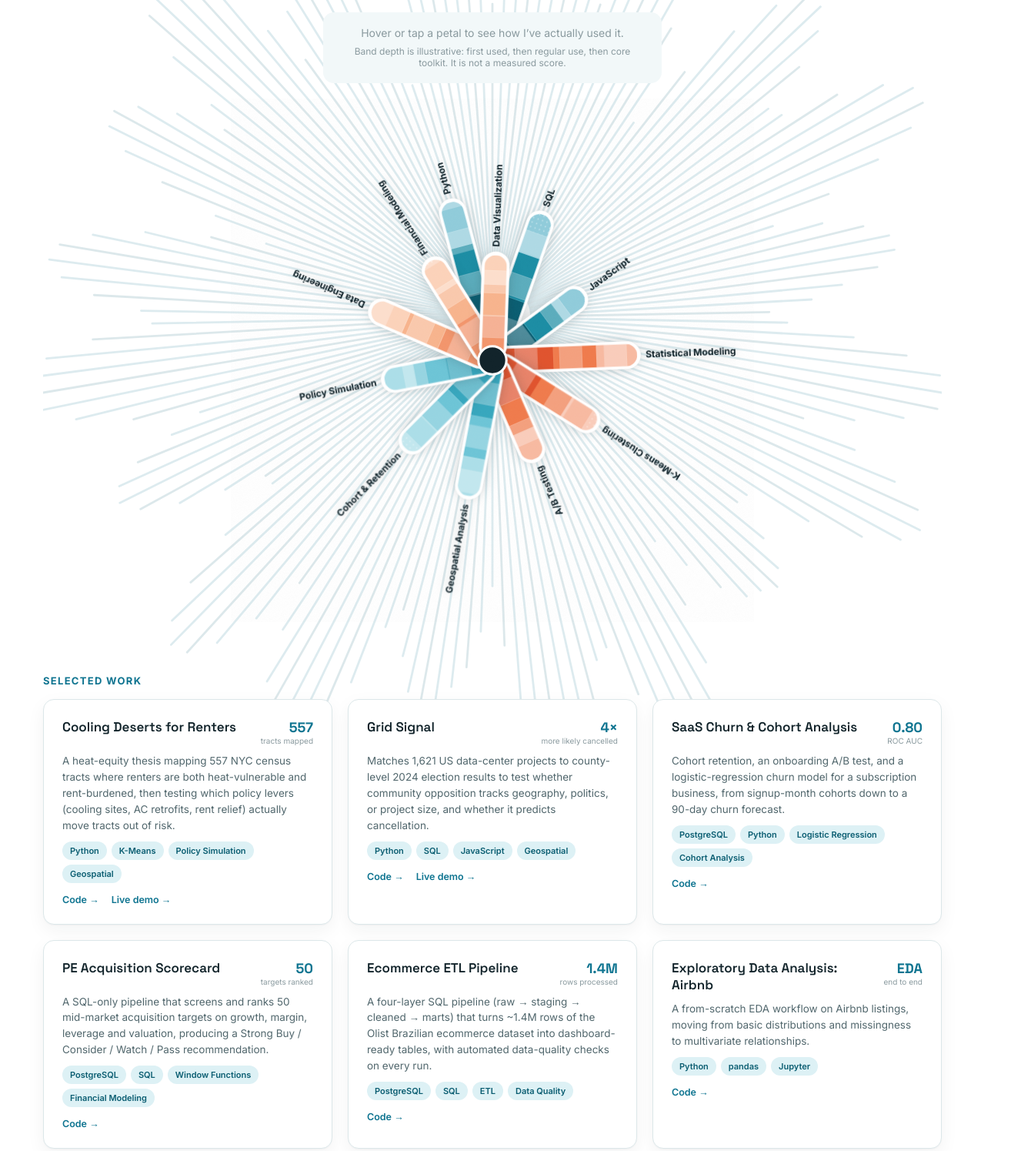
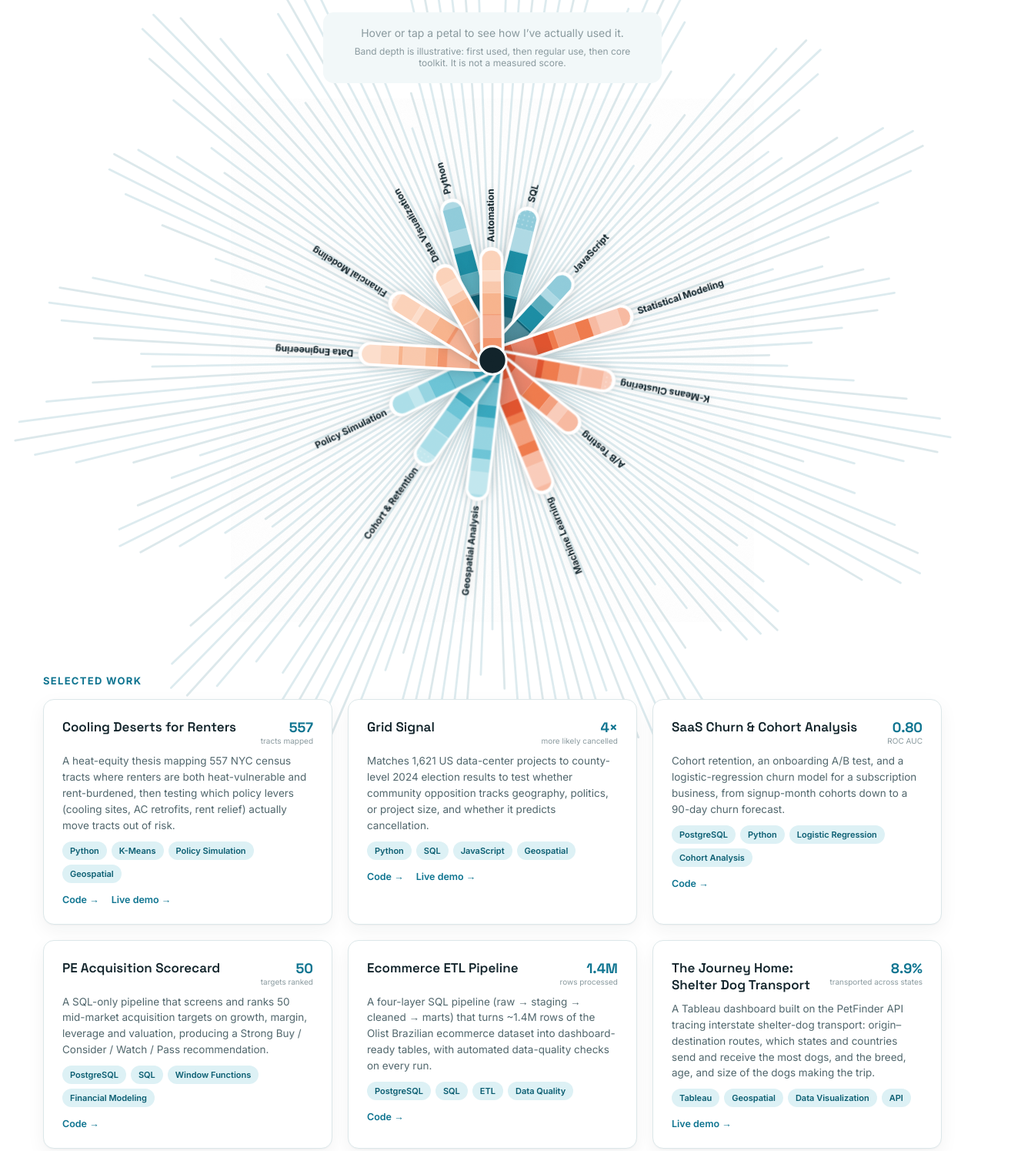
Before and after one commit to tashraf-745/data-science-portfolio, a plain HTML site: page index.html in a window 1280 px wide. Shown: the part 500-1995 px from the top of the page at 77% size, 1340 px wide, since content can reach past the window. Drawn offline with Linux system fonts and the light colour scheme.

Commit message:
Fix ambient-background alignment/clipping, swap in Tableau project, expand skills chart
- Wrap the chart's ambient background and tooltip in a dedicated
  .chart-visual container so the radiating backdrop stays concentric
  with the chart hub regardless of the detail panel's height, and
  override the generic max-width:100% image rule that was clamping it
  into a narrow strip.
- Replace the Airbnb EDA project with "The Journey Home: Shelter Dog
  Transport," a Tableau dashboard on interstate shelter-dog transport;
  make the project card's repo link optional since this project has
  none.
- Add Machine Learning and Automation petals to the skills chart, fix
  a stale project reference in the Python skill description, and tie
  Data Visualization to the new Tableau project. Derive the chart's
  totalSweep/petalWidth from SKILLS.length instead of hardcoding them,
  since going from 12 to 14 skills tightened the angular spacing
  enough to reintroduce a hover-collision bug the layout was
  originally tuned to avoid.

```diff
--- a/assets/css/styles.css
+++ b/assets/css/styles.css
@@ -67,7 +67,11 @@ img, svg { max-width: 100%; display: block; }
    It scrolls with the page rather than staying fixed — a deliberate
    trade-off for guaranteed alignment with the chart. Never intercepts
    clicks, and never affects text contrast since every opaque surface on
-   the page (cards, panels, buttons) sets its own background explicitly. */
+   the page (cards, panels, buttons) sets its own background explicitly.
+   Positioned against .chart-visual (which wraps only the chart itself,
+   sized to match it exactly), not .chart-wrap — .chart-wrap also contains
+   the skill-detail panel stacked above the chart, so its own center drifts
+   off the chart's hub whenever that panel's height changes. */
 .ambient-bg {
   position: absolute;
   top: 50%;
@@ -75,6 +79,13 @@ img, svg { max-width: 100%; display: block; }
   transform: translate(-50%, -50%);
   width: min(1400px, 140vw);
   height: min(1400px, 140vw);
+  /* Overrides the generic `img, svg { max-width: 100% }` responsive-image
+     rule below: that rule would otherwise clamp this deliberately oversized
+     burst down to its positioned ancestor's width (.chart-visual, which is
+     only as wide as the chart itself), squashing it into a tall narrow
+     strip instead of the wide square it's meant to be. */
+  max-width: none;
+  max-height: none;
   opacity: 0.14;
   pointer-events: none;
   z-index: -1;
@@ -231,12 +242,16 @@ img, svg { max-width: 100%; display: block; }
 
 /* ---------- skills chart ---------- */
 .chart-wrap {
-  position: relative;
   width: 100%;
   display: flex;
   flex-direction: column;
   align-items: center;
   gap: 20px;
+}
+.chart-visual {
+  position: relative;
+  width: 100%;
+  max-width: 680px;
 }
 .skill-tooltip {
   position: absolute;
--- a/assets/js/chart.js
+++ b/assets/js/chart.js
@@ -24,35 +24,39 @@ function buildSkillsChart() {
   const detailName = document.getElementById('skill-name');
   const detailCategory = document.getElementById('skill-category');
   const detailDesc = document.getElementById('skill-desc');
-  const chartWrap = document.getElementById('chart-wrap');
+  const chartWrap = document.getElementById('chart-visual');
   const tooltip = document.getElementById('skill-tooltip');
 
   const size = 1120; // wide enough that even the longest label ("Statistical Modeling") clears the edge
   const cx = size / 2;
   const cy = size / 2;
-  // Wider than the original 40: the rendered chart is deliberately small
-  // (so it fits a normal viewport height alongside the hero text), and a
-  // thin petal at that render size is hard to hit precisely — its rotated
-  // shape is so narrow that even its own bounding-box center can fall
-  // outside the actual geometry. Width is independent of petal length, so
-  // this doesn't change the chart's overall diameter, just how comfortable
-  // each petal is to hover/tap.
-  //
-  // 48, not wider: a sweep > 360deg doesn't produce one clean seam gap —
-  // because the wrapped petal (index 11) lands at a normalized angle less
-  // than index 1's, it's sandwiched between two *different* early petals,
-  // producing two tight gaps (~17deg each here) rather than a single large
-  // one. Both of those gaps involve the chart's shortest petal (length 225),
-  // which sets the binding radius for collision. 48 is the widest petal
-  // that still clears both tight gaps with margin at that radius; wider
-  // reintroduces the hover-interception bug this was built to fix.
-  const petalWidth = 48;
   const slotPad = 6;       // slot is wider than the petal on each side
   const slotTipExtend = 8; // slot reaches a little past the petal's tip
   const ringWidth = 48;    // shared concentric ring thickness (the checker rhythm)
   const startAngle = -15;
-  const totalSweep = 377;  // > 360 so the spiral coils past its own start
-  const step = totalSweep / (SKILLS.length - 1);
+  // > 360deg so the spiral coils past its own start. The overshoot is
+  // derived (not a flat constant) so it always comes out to ~half of one
+  // step: that's what makes the wrap-around seam split into two roughly
+  // even gaps instead of one lopsided one, whatever SKILLS.length is (see
+  // petalWidth just below for why that matters).
+  const n = SKILLS.length;
+  const totalSweep = 360 * (2 * (n - 1)) / (2 * (n - 1) - 1);
+  const step = totalSweep / (n - 1);
+  // Scaled to the angular step, at the same ratio as the original 12-skill,
+  // 34.27deg-step layout: wider than the old flat 40 (the rendered chart is
+  // deliberately small, so a thin petal at that size is hard to hit
+  // precisely — its rotated shape is so narrow that even its own
+  // bounding-box center can fall outside the actual geometry), but capped
+  // at that ratio because a sweep > 360deg doesn't produce one clean seam
+  // gap: the wrapped last petal lands at a normalized angle less than the
+  // second petal's, so it's sandwiched between two *different* early
+  // petals, producing two tight gaps rather than a single large one. Both
+  // of those gaps involve the chart's shortest petal, which sets the
+  // binding radius for collision. This ratio is the widest that still
+  // clears both tight gaps with margin at that radius, whatever
+  // SKILLS.length is; wider reintroduces the hover-interception bug this
+  // was built to fix in the first place.
+  const petalWidth = step * (48 / (377 / 11));
   const labelGap = 18;
   const reduced = window.matchMedia('(prefers-reduced-motion: reduce)').matches;
   const spinDur = '70s'; // slow, ambient: ~1 full turn a minute and change
--- a/assets/js/data.js
+++ b/assets/js/data.js
@@ -16,7 +16,7 @@ const TIER_SPLITS = [0.42, 0.72, 1.0];
    dots: true marks a tip treated with the dotted-texture cap, as an accent, not a data signal. */
 const SKILLS = [
   { name: 'Python', category: 'languages', length: 350, dots: false,
-    description: 'My default tool for everything from data-generation scripts to statistical modeling. I used it across every project below, from the Airbnb EDA to the churn forecasting model.' },
+    description: 'My default tool for everything from data-generation scripts to statistical modeling — the common thread running through nearly every project below, from the Cooling Deserts thesis to the churn forecasting model.' },
   { name: 'SQL', category: 'languages', length: 330, dots: true,
     description: 'CTEs, window functions (LAG, RANK, NTILE), and layered schema design. This is the backbone of the PE scorecard, the churn analysis, and the ETL pipeline.' },
   { name: 'JavaScript', category: 'languages', length: 240, dots: false,
@@ -27,6 +27,8 @@ const SKILLS = [
     description: 'Used to site new cooling infrastructure across uncovered NYC census tracts in the Cooling Deserts thesis.' },
   { name: 'A/B Testing', category: 'modeling', length: 230, dots: false,
     description: 'Designed and read a two-proportion z-test for an onboarding experiment, finding a statistically significant 2.9-point retention lift.' },
+  { name: 'Machine Learning', category: 'modeling', length: 300, dots: false,
+    description: 'Building and evaluating predictive models, not just reporting results: train/test splits, cross-validation, and metrics that match the decision at hand — ROC AUC for the churn classifier, inertia and cluster stability for the Cooling Deserts k-means segmentation.' },
   { name: 'Geospatial Analysis', category: 'applied', length: 295, dots: false,
     description: 'Matching coordinates to county and census-tract boundaries. I used this to correctly place data centers and cooling sites, fixing 24 mis-mapped records in Grid Signal.' },
   { name: 'Cohort & Retention', category: 'applied', length: 265, dots: true,
@@ -38,7 +40,9 @@ const SKILLS = [
   { name: 'Financial Modeling', category: 'engineering', length: 250, dots: true,
     description: 'CAGR, EBITDA margin, leverage, and EV/EBITDA. This is the composite scoring logic behind the PE acquisition scorecard.' },
   { name: 'Data Visualization', category: 'engineering', length: 225, dots: false,
-    description: 'Turning SQL output and model results into charts people actually read. It is the last mile of every project here.' },
+    description: 'Turning SQL output and model results into charts people actually read — static charts in most projects here, and a full interactive Tableau dashboard tracing interstate shelter-dog transport.' },
+  { name: 'Automation', category: 'engineering', length: 235, dots: false,
+    description: 'Automated checks and repeatable runs instead of one-off scripts — the data-quality validations that fire on every run of the Ecommerce ETL pipeline, so a bad batch gets flagged instead of silently loaded.' },
 ];
 
 const PROJECTS = [
@@ -80,10 +84,10 @@ const PROJECTS = [
     tags: ['PostgreSQL', 'SQL', 'ETL', 'Data Quality'],
   },
   {
-    title: 'Exploratory Data Analysis: Airbnb',
-    repoUrl: 'https://github.com/tashraf-745/Exploratory-Data-Analysis',
-    description: 'A from-scratch EDA workflow on Airbnb listings, moving from basic distributions and missingness to multivariate relationships.',
-    stat: { value: 'EDA', label: 'end to end' },
-    tags: ['Python', 'pandas', 'Jupyter'],
+    title: 'The Journey Home: Shelter Dog Transport',
+    liveUrl: 'https://public.tableau.com/app/profile/tahreem.ashraf/viz/DogTransport/FinalDraft',
+    description: 'A Tableau dashboard built on the PetFinder API tracing interstate shelter-dog transport: origin–destination routes, which states and countries send and receive the most dogs, and the breed, age, and size of the dogs making the trip.',
+    stat: { value: '8.9%', label: 'transported across states' },
+    tags: ['Tableau', 'Geospatial', 'Data Visualization', 'API'],
   },
 ];
--- a/assets/js/main.js
+++ b/assets/js/main.js
@@ -16,7 +16,7 @@ function renderProjects() {
         ${p.tags.map((t) => `<span class="chip">${t}</span>`).join('')}
       </div>
       <div class="project-card__links">
-        <a href="${p.repoUrl}" target="_blank" rel="noopener">Code →</a>
+        ${p.repoUrl ? `<a href="${p.repoUrl}" target="_blank" rel="noopener">Code →</a>` : ''}
         ${p.liveUrl ? `<a href="${p.liveUrl}" target="_blank" rel="noopener">Live demo →</a>` : ''}
       </div>
     </article>
--- a/index.html
+++ b/index.html
@@ -39,7 +39,6 @@
       </div>
 
       <div class="chart-wrap" id="chart-wrap">
-        <svg id="ambient-bg-svg" class="ambient-bg" preserveAspectRatio="xMidYMid slice" aria-hidden="true"></svg>
         <div id="skill-detail" class="skill-detail" aria-live="polite" hidden>
           <span id="skill-category" class="skill-detail__category"></span>
           <h3 id="skill-name" class="skill-detail__name"></h3>
@@ -49,8 +48,11 @@
           <p class="skill-detail__default">Hover or tap a petal to see how I&rsquo;ve actually used it.</p>
           <p class="skill-detail__note">Band depth is illustrative: first used, then regular use, then core toolkit. It is not a measured score.</p>
         </div>
-        <svg id="skills-chart" class="chart-svg" role="img" aria-label="A radial chart of skills, grouped by category. Hover or tap a petal for details."></svg>
-        <div id="skill-tooltip" class="skill-tooltip" role="presentation" hidden></div>
+        <div class="chart-visual" id="chart-visual">
+          <svg id="ambient-bg-svg" class="ambient-bg" preserveAspectRatio="xMidYMid slice" aria-hidden="true"></svg>
+          <svg id="skills-chart" class="chart-svg" role="img" aria-label="A radial chart of skills, grouped by category. Hover or tap a petal for details."></svg>
+          <div id="skill-tooltip" class="skill-tooltip" role="presentation" hidden></div>
+        </div>
       </div>
     </section>
 
```
